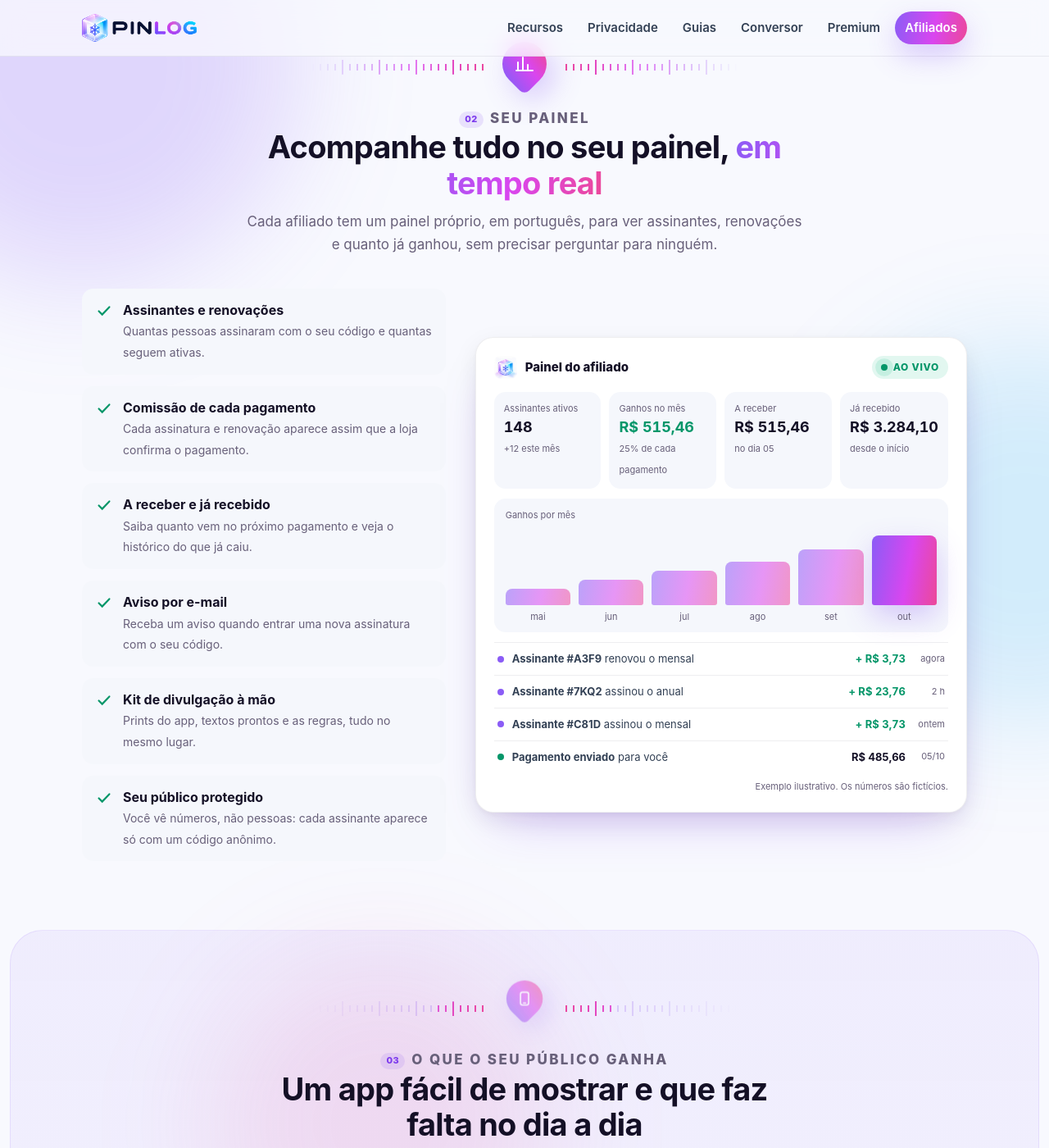
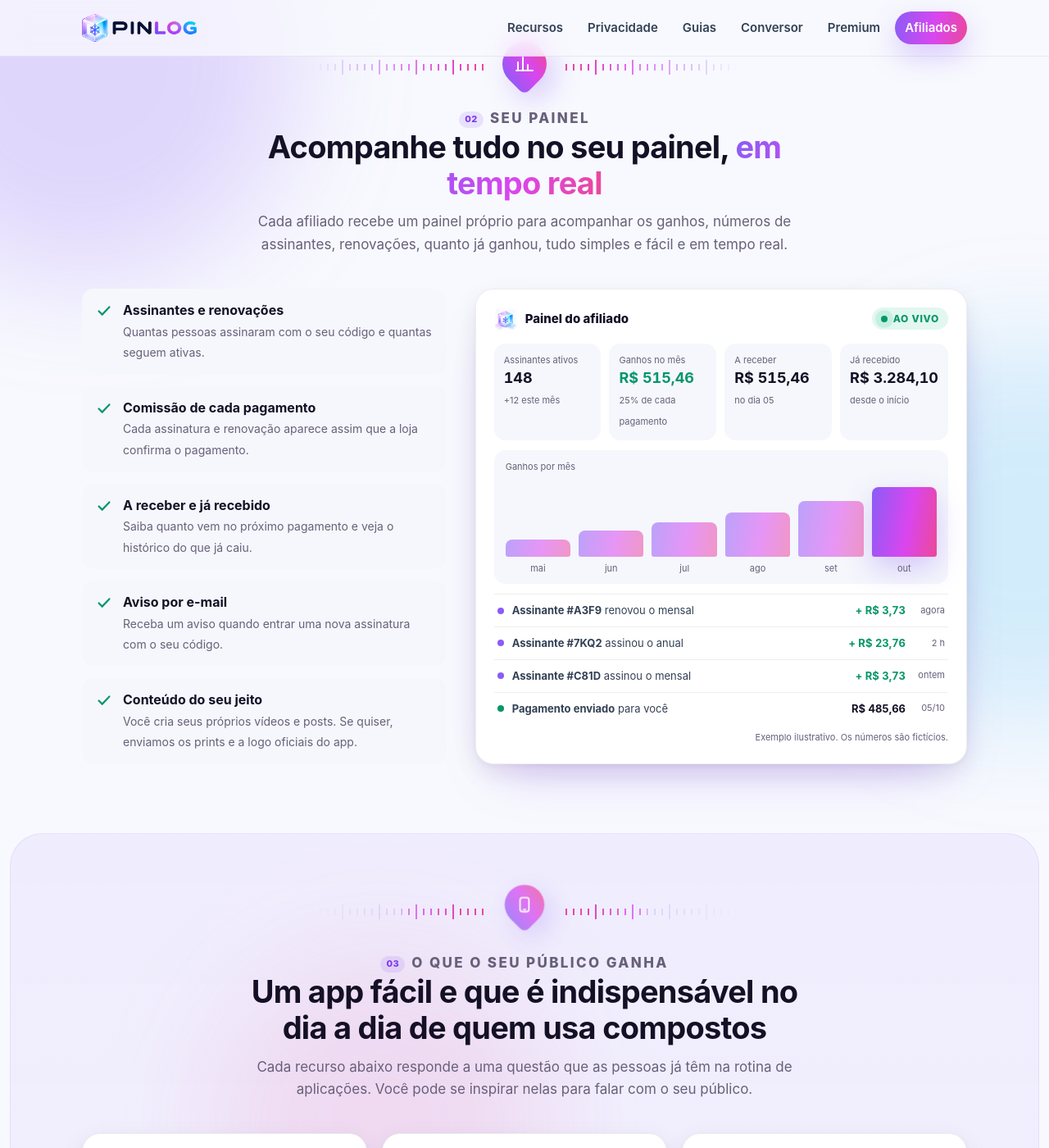
Before and after one commit to klvnblst/pinlog-site, a Jekyll site: the page built from afiliados.html, in a window 1280 px wide and 1400 px high, scrolled down 1919 px. Shown: the whole window at 82% size. Built offline with Jekyll 4.4.1, drawn with Linux system fonts in a browser that asks for light colours; some of the changed text lies outside the part shown.

Commit message:
Afiliados: novos textos em Ganhos, Painel e no bloco do app; conteúdo feito pelo próprio afiliado no lugar do kit

```diff
--- a/afiliados.html
+++ b/afiliados.html
@@ -49,7 +49,7 @@
     <div class="section-head">
       <p class="eyebrow"><span class="chapter-num" aria-hidden="true">01</span>Ganhos</p>
       <h2>Uma indicação continua rendendo por muito tempo</h2>
-      <p>A comissão não acaba depois da primeira mensalidade: você recebe sobre todos os pagamentos futuros. Seu indicado renovou? Você ganha de novo. E continua ganhando em todas as próximas renovações.</p>
+      <p>Você sempre recebe sobre todos os pagamentos do indicado. Seu indicado renovou? Você ganha de novo. E continua ganhando em todas as próximas renovações.</p>
     </div>
     <div class="earn-grid">
       <div class="card earn-card">
@@ -90,7 +90,7 @@
     <div class="section-head">
       <p class="eyebrow"><span class="chapter-num" aria-hidden="true">02</span>Seu painel</p>
       <h2>Acompanhe tudo no seu painel, <span class="gradient-text">em tempo real</span></h2>
-      <p>Cada afiliado tem um painel próprio, em português, para ver assinantes, renovações e quanto já ganhou, sem precisar perguntar para ninguém.</p>
+      <p>Cada afiliado recebe um painel próprio para acompanhar os ganhos, números de assinantes, renovações, quanto já ganhou, tudo simples e fácil e em tempo real.</p>
     </div>
     <div class="dash-wrap">
       <ul class="checks dash-list">
@@ -98,8 +98,7 @@
         <li><svg viewBox="0 0 24 24" fill="none" stroke="currentColor" stroke-width="2.4" stroke-linecap="round" aria-hidden="true"><path d="m5 12.5 4.5 4.5L19 7"/></svg><div><strong>Comissão de cada pagamento</strong><span>Cada assinatura e renovação aparece assim que a loja confirma o pagamento.</span></div></li>
         <li><svg viewBox="0 0 24 24" fill="none" stroke="currentColor" stroke-width="2.4" stroke-linecap="round" aria-hidden="true"><path d="m5 12.5 4.5 4.5L19 7"/></svg><div><strong>A receber e já recebido</strong><span>Saiba quanto vem no próximo pagamento e veja o histórico do que já caiu.</span></div></li>
         <li><svg viewBox="0 0 24 24" fill="none" stroke="currentColor" stroke-width="2.4" stroke-linecap="round" aria-hidden="true"><path d="m5 12.5 4.5 4.5L19 7"/></svg><div><strong>Aviso por e-mail</strong><span>Receba um aviso quando entrar uma nova assinatura com o seu código.</span></div></li>
-        <li><svg viewBox="0 0 24 24" fill="none" stroke="currentColor" stroke-width="2.4" stroke-linecap="round" aria-hidden="true"><path d="m5 12.5 4.5 4.5L19 7"/></svg><div><strong>Kit de divulgação à mão</strong><span>Prints do app, textos prontos e as regras, tudo no mesmo lugar.</span></div></li>
-        <li><svg viewBox="0 0 24 24" fill="none" stroke="currentColor" stroke-width="2.4" stroke-linecap="round" aria-hidden="true"><path d="m5 12.5 4.5 4.5L19 7"/></svg><div><strong>Seu público protegido</strong><span>Você vê números, não pessoas: cada assinante aparece só com um código anônimo.</span></div></li>
+        <li><svg viewBox="0 0 24 24" fill="none" stroke="currentColor" stroke-width="2.4" stroke-linecap="round" aria-hidden="true"><path d="m5 12.5 4.5 4.5L19 7"/></svg><div><strong>Conteúdo do seu jeito</strong><span>Você cria seus próprios vídeos e posts. Se quiser, enviamos os prints e a logo oficiais do app.</span></div></li>
       </ul>
 
       <div class="dash" aria-label="Exemplo ilustrativo do painel do afiliado" role="img">
@@ -135,8 +134,8 @@
     <div class="chapter" aria-hidden="true"><span class="chapter-line"></span><span class="chapter-pin"><svg viewBox="0 0 24 24" fill="none" stroke="currentColor" stroke-width="2" stroke-linecap="round" stroke-linejoin="round" aria-hidden="true"><rect x="6" y="2.5" width="12" height="19" rx="3"/><path d="M10.5 18.5h3"/></svg></span><span class="chapter-line"></span></div>
     <div class="section-head">
       <p class="eyebrow"><span class="chapter-num" aria-hidden="true">03</span>O que o seu público ganha</p>
-      <h2>Um app fácil de mostrar e que faz falta no dia a dia</h2>
-      <p>Cada recurso responde a uma frase que quem tem rotina de aplicações já disse. É conteúdo pronto para vídeo.</p>
+      <h2>Um app fácil e que é indispensável no dia a dia de quem usa compostos</h2>
+      <p>Cada recurso abaixo responde a uma questão que as pessoas já têm na rotina de aplicações. Você pode se inspirar nelas para falar com o seu público.</p>
     </div>
     <div class="features">
       <article class="card feature">
@@ -205,7 +204,7 @@
       <li class="card step">
         <span class="step-num">3</span>
         <h3>Mostre o app</h3>
-        <p>Use o seu dia a dia, os prints e os textos do kit de divulgação. O público vê o app funcionando.</p>
+        <p>Crie seus próprios conteúdos, do seu jeito, mostrando o app no seu dia a dia. O público vê o app funcionando.</p>
       </li>
       <li class="card step">
         <span class="step-num">4</span>
@@ -257,7 +256,7 @@
       </details>
       <details>
         <summary>Quando o programa começa?</summary>
-        <p>O PinLog está chegando às lojas e já estamos recebendo os primeiros afiliados. Quem se torna afiliado agora recebe o código e o kit antes de todo mundo.</p>
+        <p>O PinLog está chegando às lojas e já estamos recebendo os primeiros afiliados. Quem se torna afiliado agora recebe o código antes de todo mundo.</p>
       </details>
       <details>
         <summary>E se a pessoa assinar sem o meu código?</summary>
```
Also changed, not shown: other parts of afiliados.html (+1 -1 lines).
